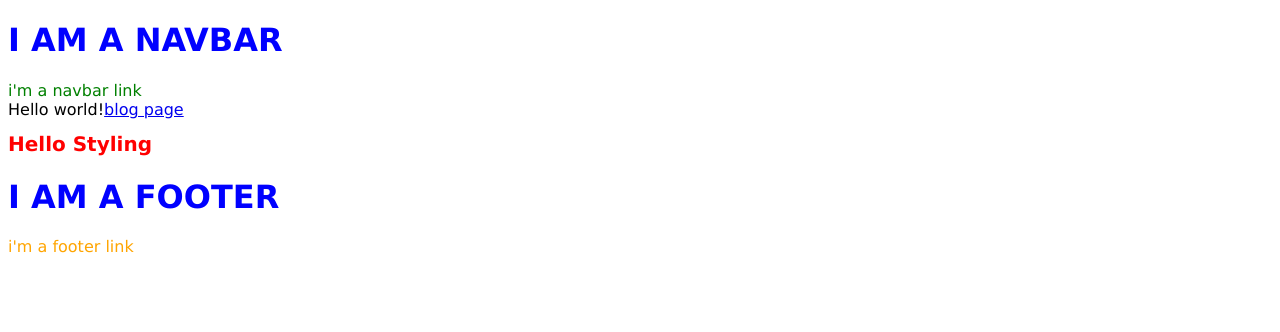
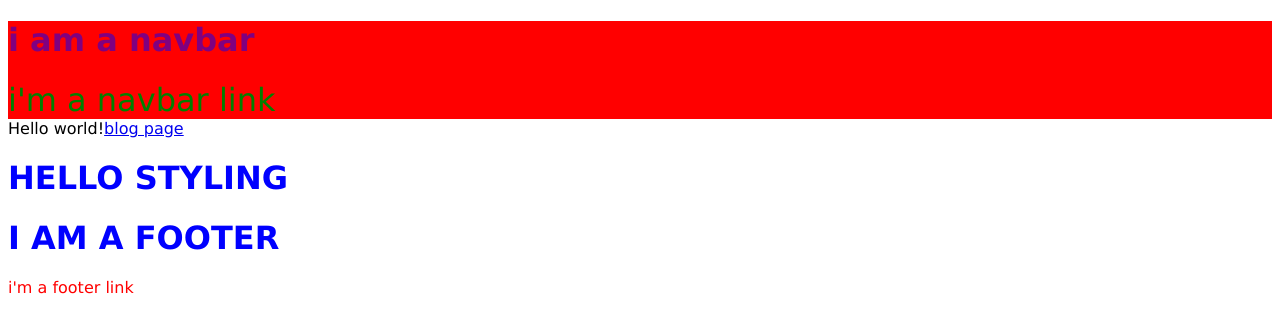
Before and after one commit to LudoLoopsLab/backroads, a Gatsby site: page / in a window 1280 px wide. Built offline with nearby package versions, Linux system fonts and the light colour scheme; Gatsby itself is replaced by a stand-in of ours.

Commit message:
feat(navbar): create module to only style navbar

```diff
--- a/src/components/Footer.js
+++ b/src/components/Footer.js
@@ -4,7 +4,7 @@ const Navbar = () => {
   return (
     <div>
       <h1>i am a footer</h1>
-      <div className="footer-links">i'm a footer link</div>
+      <div className="links">i'm a footer link</div>
     </div>
   )
 }
--- a/src/components/Navbar.js
+++ b/src/components/Navbar.js
@@ -1,10 +1,12 @@
 import React from "react"
+// import "./navbar.css"
+import styles from "./navbar.module.css"
 
 const Navbar = () => {
   return (
-    <div>
+    <div className={styles.navbar}>
       <h1>I am a navbar</h1>
-      <div className="navbar-links">i'm a navbar link</div>
+      <div className={styles.links}>i'm a navbar link</div>
     </div>
   )
 }
--- a/src/components/layout.css
+++ b/src/components/layout.css
@@ -5,10 +5,7 @@ h1 {
 body {
   font-family: Verdana, Geneva, Tahoma, sans-serif;
 }
-/* */
-.navbar-links {
-  color: green;
+
+.links {
+  color: red;
 }
-.footer-links {
-  color: orange;
-}
--- /dev/null
+++ b/src/components/navbar.css
@@ -0,0 +1,7 @@
+.navbar-links {
+  font-size: 4rem;
+}
+
+h1 {
+  text-transform: lowercase;
+}
--- /dev/null
+++ b/src/components/navbar.module.css
@@ -0,0 +1,12 @@
+.navbar {
+  background: red;
+}
+.links {
+  color: green;
+  font-size: 2rem;
+}
+
+.navbar h1 {
+  color: purple;
+  text-transform: lowercase;
+}
--- a/src/pages/index.js
+++ b/src/pages/index.js
@@ -5,8 +5,6 @@ export default () => (
   <Layout>
     Hello world!
     <Link to="/blog/">blog page</Link>
-    <h1 style={{ fontSize: "20px", textTransform: "capitalize", color: "red" }}>
-      Hello styling
-    </h1>
+    <h1>Hello styling</h1>
   </Layout>
 )
```
